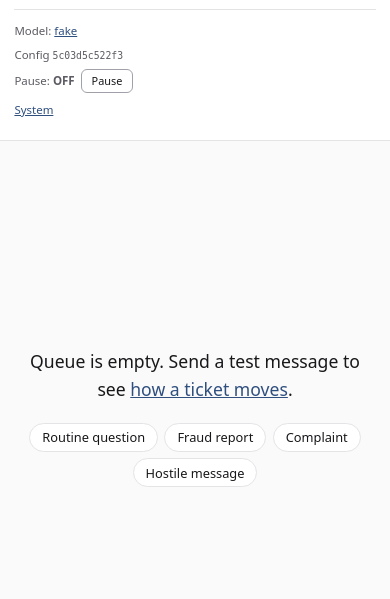
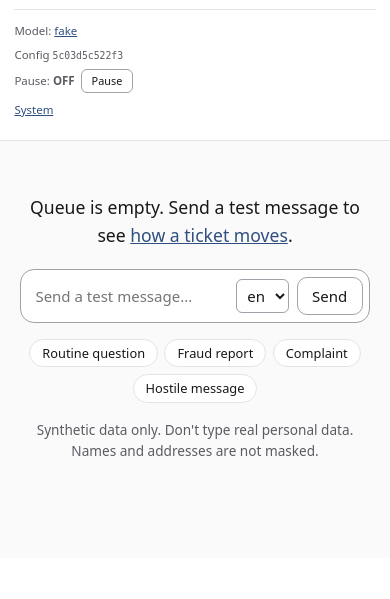
Before and after one commit to azizmdj/ai_support_agent, a FastAPI app: page / in a window 390 px wide. Shown: the part 363-962 px from the top of the page. After the commit the page ends 819 px from the top, so only its background shows below. Run offline with FastAPI, Linux system fonts and the light colour scheme; parts of the project's set-up code (start-up, migrations or seed data) failed here and were passed over.

Commit message:
Console: free-text composer on the New message screen
- /new gets a composer: a text box (placeholder 'Send a test message...',
  maxlength 2000), a language select from the pack (en first) and a Send
  button. Send is the first submit button, so Enter sends the typed text;
  the four scenario pills share the form and use formnovalidate.
- New POST /messages (GET is 405). Checked in code: newlines normalised,
  trimmed, 1 to 2000 characters, language in the pack. A bad input
  redirects to /new with an error banner and creates no case and no
  audit row. The typed text never goes into a URL.
- Scenarios and typed messages share one ticket helper. Typed tickets get
  the id prefix M- and the fake name 'Demo Customer'; other fields stay
  missing, so a card or transfer question honestly needs a person.
- A quiet line under the composer: synthetic data only, names and
  addresses are not masked.
- The composer appears on /new (and the empty-queue home) only, never on
  a case page.
- Tests: lanes for typed fraud and routine text, missing field, bad
  inputs, GET 405, escaping, no typed text in audit rows or URLs, Send
  first, composer markup, composer absent on case pages, dark-mode CSS.

Co-Authored-By: Claude Opus 5.5 <noreply@anthropic.com>
Claude-Session: https://claude.ai/code/session_013PHkSrChJeaDRNqpX2cQ6r

```diff
--- a/src/triage_agent/web/app.py
+++ b/src/triage_agent/web/app.py
@@ -45,9 +45,14 @@ MESSAGES = {
     "paused": "Triage paused. New tickets go to a person unless a rule escalates them.",
     "resumed": "Triage resumed.",
     "scenario": "New scenario ticket created and triaged.",
+    "message": "Test message created and triaged.",
+    "invalid_message": "Nothing was created. Type 1 to 2000 characters and pick a listed language.",
     "stale": "This draft changed or was already handled. Nothing was sent. Check the current version below.",
     "error": "That action is not allowed for this case. Nothing was sent.",
 }
+
+MAX_MESSAGE_CHARS = 2000
+DEMO_CUSTOMER = {"customer_name": "Demo Customer"}  # fake name, so templates can greet a typed message
 
 LANES = [
     ("urgent", "Urgent", CaseState.ESCALATED),
@@ -105,6 +110,7 @@ def create_app(
     reviewer = reviewer_id or os.environ.get("TRIAGE_REVIEWER", "demo-reviewer")
     lock = threading.Lock()  # one SQLite connection, used by one request at a time
     rotation = {name: 0 for name in scenarios}
+    languages = sorted(config.settings.ai_disclosure, key=lambda lang: (lang != "en", lang))  # en first: default
 
     if seed_tickets is not None and not store.list():
         tickets = load_tickets(seed_tickets)
@@ -143,7 +149,7 @@ def create_app(
 
     def page(template: str, name: str, msg: str | None = None, **context) -> HTMLResponse:
         header = dict(page=name, model_label=model_label, config_version=config.version, paused=store.is_paused(),
-                      banner=MESSAGES.get(msg or ""), banner_is_error=msg in {"stale", "error"})
+                      banner=MESSAGES.get(msg or ""), banner_is_error=msg in {"stale", "error", "invalid_message"})
         return HTMLResponse(env.get_template(template).render(**header, **context))
 
     trail_context = dict(threshold=config.settings.confidence_threshold, rule_count=len(config.rules),
@@ -163,6 +169,8 @@ def create_app(
         return page(
             "review.html", "review", msg,
             scenarios=list(scenarios.values()),
+            languages=languages,
+            max_chars=MAX_MESSAGE_CHARS,
             lanes=[(key, title, all_lanes[key]) for key, title, _ in LANES],
             total=sum(len(v) for v in all_lanes.values()),
             selected=selected,
@@ -269,6 +277,11 @@ def create_app(
             gate.set_paused(reviewer, on)
             return go_next("paused" if on else "resumed")
 
+    def create_ticket(ticket_id: str, language: str, text: str, metadata: dict[str, str]) -> Case:
+        """One path for every test message: build the ticket and run it through the pipeline."""
+        ticket = Ticket(id=ticket_id, received_at=now(), language=language, text=text, metadata=metadata)
+        return pipeline.process(ticket)
+
     @app.post("/scenarios/{name}")
     def run_scenario(name: str):
         scenario = scenarios.get(name)
@@ -277,14 +290,18 @@ def create_app(
         with lock:
             variant = scenario.variants[rotation[name] % len(scenario.variants)]
             rotation[name] += 1
-            ticket = Ticket(
-                id=f"S-{name}-{uuid.uuid4().hex[:6]}",
-                received_at=now(),
-                language=variant.language,
-                text=variant.text,
-                metadata=variant.metadata,
-            )
-            case = pipeline.process(ticket)
+            case = create_ticket(f"S-{name}-{uuid.uuid4().hex[:6]}", variant.language, variant.text, variant.metadata)
             return back(case.id, "scenario")
 
+    @app.post("/messages")
+    def send_message(text: str = Form(""), language: str = Form("")):
+        """A typed test message. Checked here, not by Form limits, so a bad input gets a banner, not a 422.
+        The text never goes into a URL; the redirect carries only a message key."""
+        text = normalize_newlines(text).strip()
+        if not 1 <= len(text) <= MAX_MESSAGE_CHARS or language not in languages:
+            return RedirectResponse("/new?msg=invalid_message", status_code=303)
+        with lock:
+            case = create_ticket(f"M-{uuid.uuid4().hex[:6]}", language, text, dict(DEMO_CUSTOMER))
+            return back(case.id, "message")
+
     return app
--- a/src/triage_agent/web/static/style.css
+++ b/src/triage_agent/web/static/style.css
@@ -85,7 +85,14 @@ th, td { text-align: left; padding: .35rem .5rem; border-bottom: 1px solid var(-
 .pill:hover, .pill:focus { border-color: var(--border-strong); }
 .home { padding: 22vh 0 3rem; text-align: center; }
 .home p { margin: 0 0 1.25rem; font-size: 1.1rem; }
-.home .send { justify-content: center; margin: 0; }
+.home .send { justify-content: center; margin: 0 0 1rem; }
+.home .hint { margin: 0; font-size: .85rem; }
+.composer { margin: 0 0 .75rem; text-align: left; }
+.composer-box { display: flex; gap: .5rem; align-items: center; margin: 0 0 1rem; padding: .4rem .4rem .4rem .9rem; border: 1px solid var(--border-strong); border-radius: 14px; background: var(--surface); }
+.composer-box:focus-within { outline: 2px solid var(--accent); outline-offset: 1px; }
+.composer-box input { flex: 1 1 auto; min-width: 0; padding: .45rem 0; border: 0; outline: 0; font: inherit; background: transparent; color: var(--text); }
+.composer-box select { flex: none; }
+.send-button { flex: none; border-radius: 10px; }
 .new[aria-current="page"] { background: var(--surface-2); }
 
 /* Decision card: message, Steps (collapsed), draft, one primary button, "Something wrong?" */
@@ -146,4 +153,5 @@ summary { cursor: pointer; }
   .queue > summary { display: list-item; margin-bottom: .5rem; }
   .sidebar > .status { margin-top: 0; }
   .main { padding-top: 1.25rem; }
+  .home { padding: 2rem 0; }
 }
```
Also changed, not shown: src/triage_agent/web/templates/review.html (+15 -4 lines), tests/test_web.py (+98 -0 lines).
